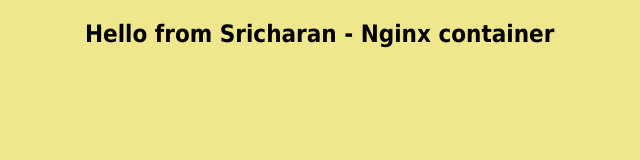
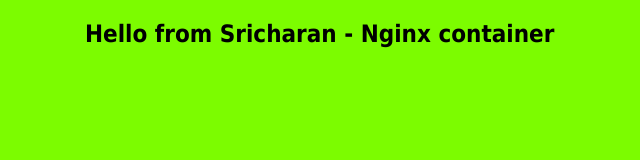
Before and after one commit to srigitops/truefoundryeval, a plain HTML site: page index.html in a window 1280 px wide. Shown: the whole page, without its empty margins (275-915 px from the left). Drawn offline with Linux system fonts and the light colour scheme.

Commit message:
Update index.html-green

```diff
--- a/index.html
+++ b/index.html
@@ -9,7 +9,7 @@
       font-family: Tahoma, Verdana, Arial, sans-serif; }
    </style>
 </head>
-<body style="background-color:  Khaki;">
+<body style="background-color:  lawngreen;">
   <h2>Hello from Sricharan - Nginx container</h2>
 </body>
 </html>
```
